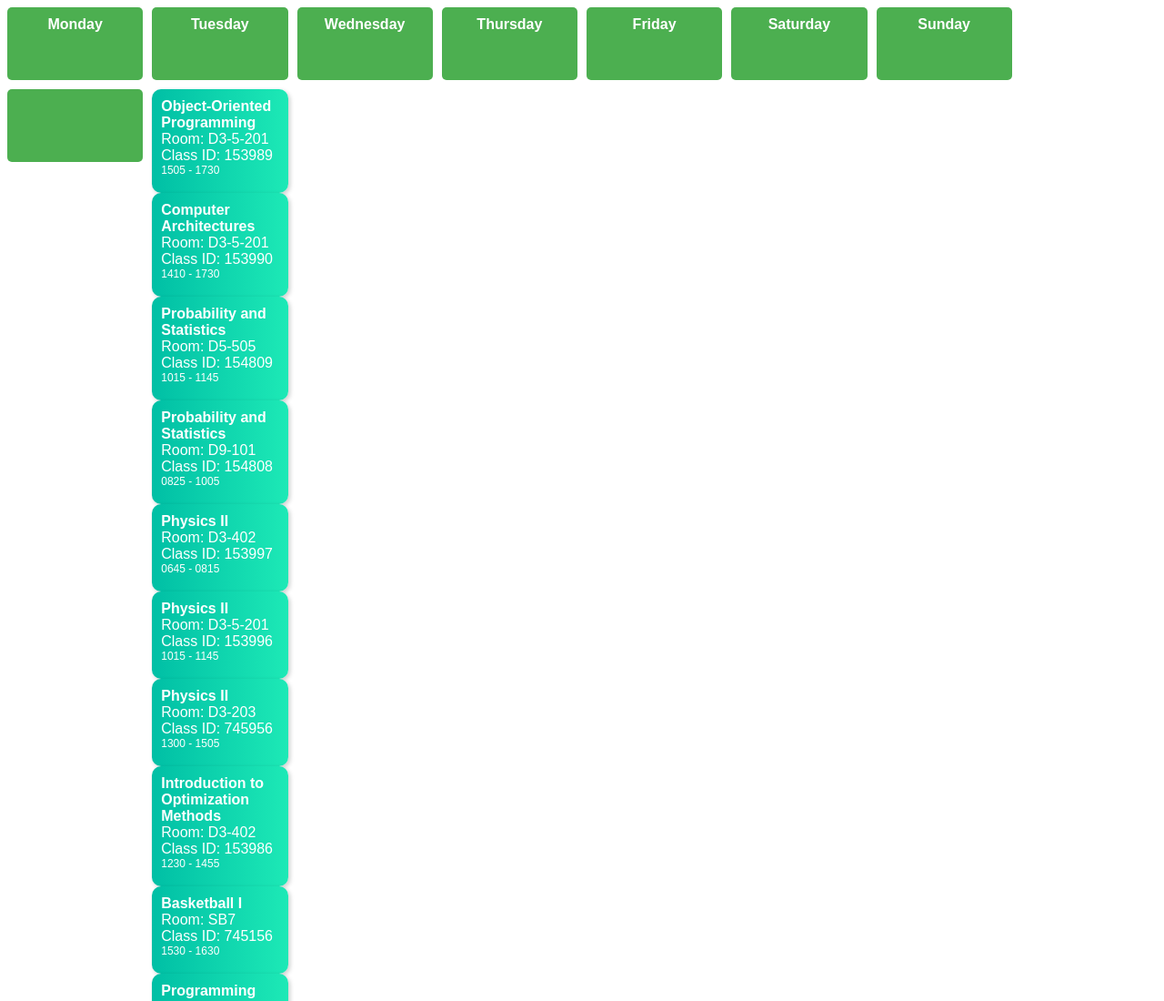
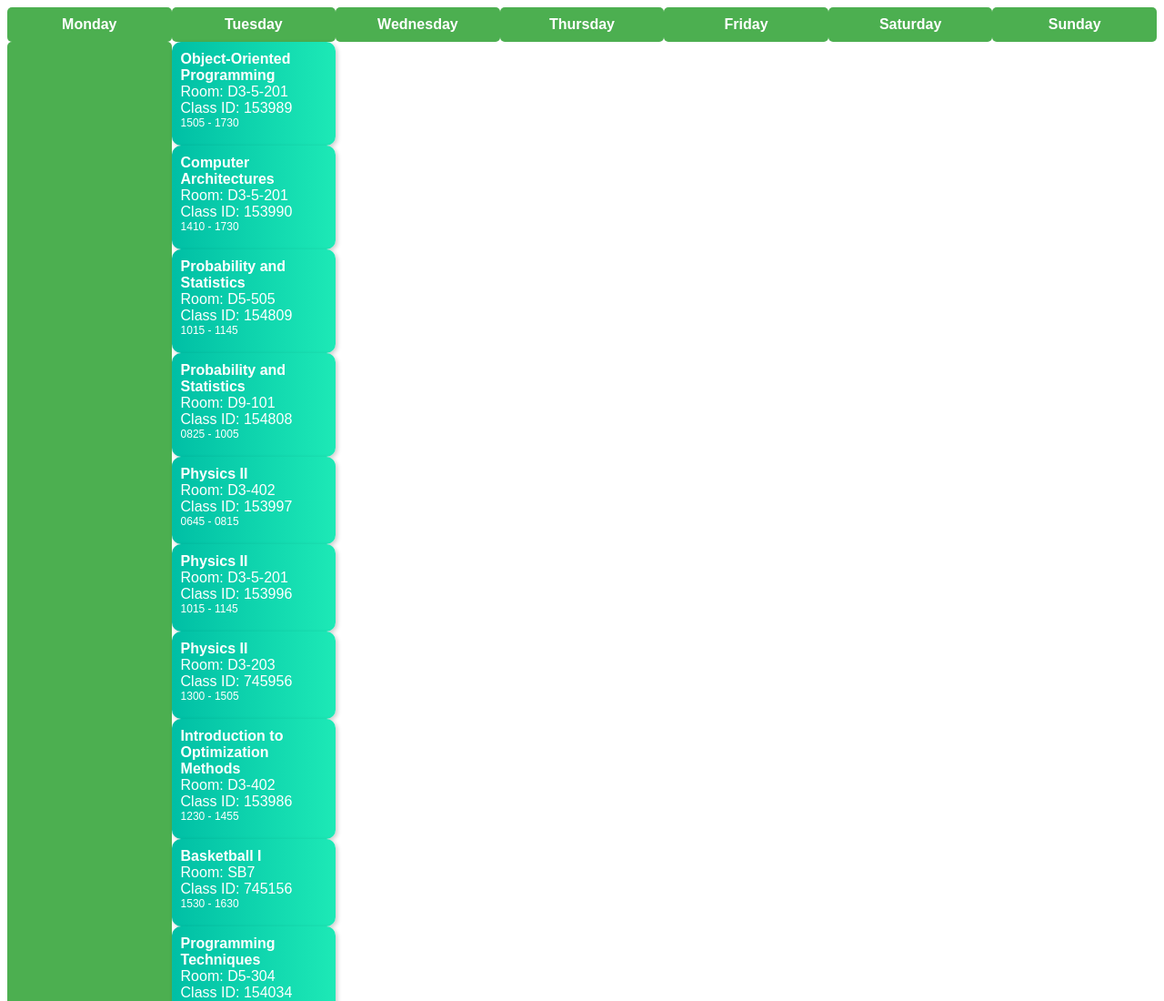
Before and after one commit to J9-239717/webStudyTImeTable, a plain HTML site: page index.html in a window 1280 px wide. Shown: the top 1100 px of the page at 91% size. Drawn offline with Linux system fonts and the light colour scheme.

Commit message:
Update styles.css

```diff
--- a/styles.css
+++ b/styles.css
@@ -4,9 +4,8 @@ body {
 
 .timetable {
     display: grid;
-    grid-template-columns: repeat(8, 1fr); /* 7 days + time column */
-    grid-auto-rows: 80px;
-    grid-gap: 10px;
+    grid-template-columns: repeat(7, 1fr);
+    grid-template-rows: repeat(8, auto); /* 1 row for header and rest for time intervals */
 }
 
 .time-header, .day-header {
```
